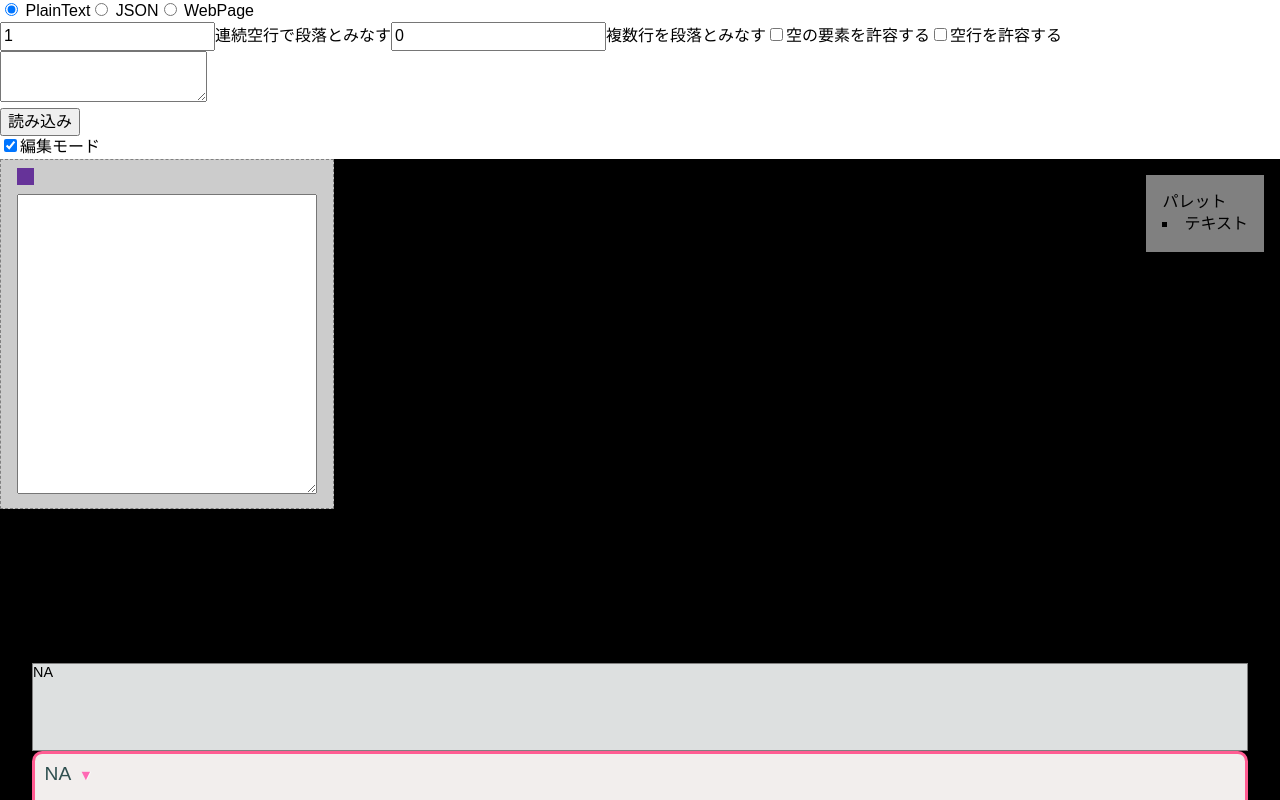
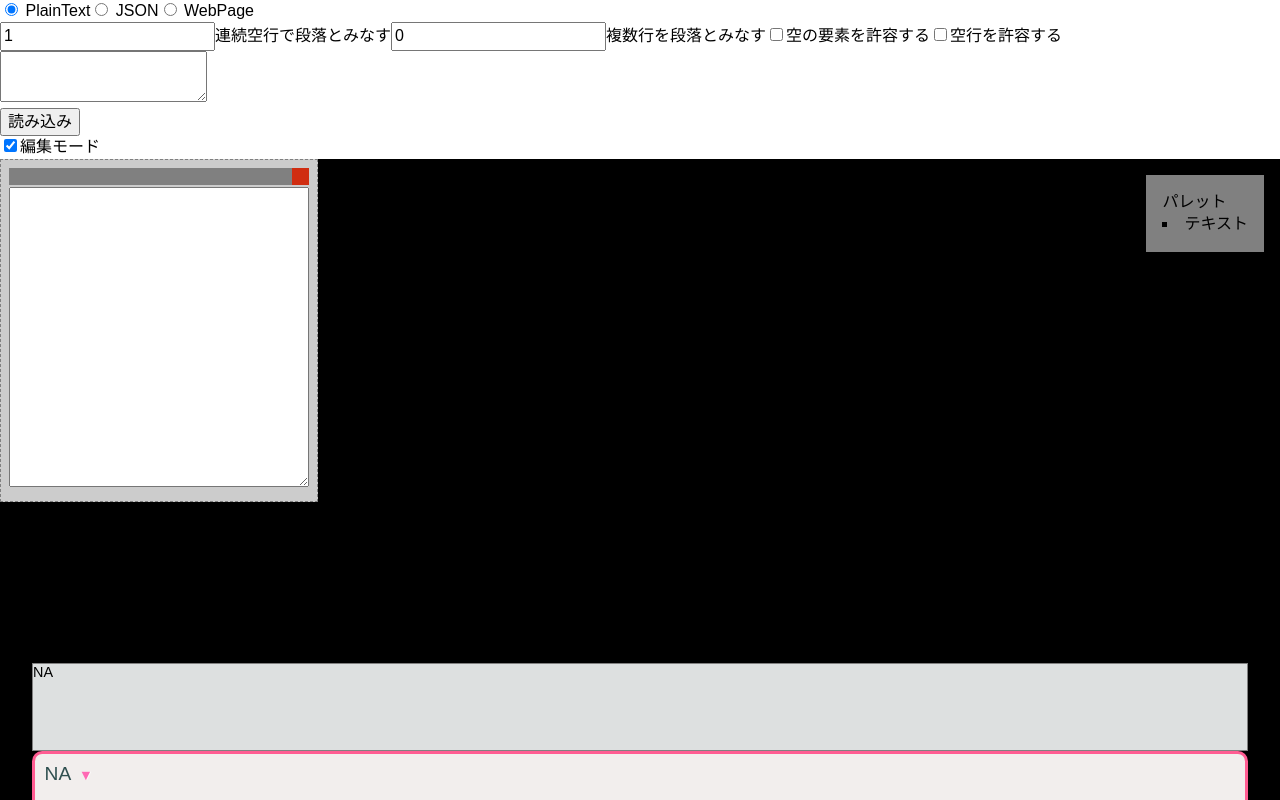
Before and after one commit to CrafterKina/tetori, a React (Create React App) app: page / in a window 1280 px wide. Both pictures are taken after a click on the item "テキスト". Shown: the top 800 px of the page. Built offline with nearby package versions, Linux system fonts and the light colour scheme.

Commit message:
Add close button to note

```diff
--- a/src/InformationPane.tsx
+++ b/src/InformationPane.tsx
@@ -19,7 +19,7 @@ const ItemTypes = {
     TEXT: "text"
 } as const
 
-function DraggableBox(props: { note: Note, index: number }) {
+function DraggableBox(props: { note: Note, index: number, remove(): void }) {
     const {note, index} = props;
     const [, drag] = useDrag<NotePacket, unknown, unknown>({
         item: {x: note.x, y: note.y, id: index, type: ItemTypes.TEXT}
@@ -28,7 +28,10 @@ function DraggableBox(props: { note: Note, index: number }) {
         left: note.x,
         top: note.y,
     }}>
-        <div ref={drag} className={"drag-handle"}/>
+        <div className={"note-navigation"}>
+            <div ref={drag} className={"drag-handle"} title={"ドラッグで動かす"}/>
+            <button className={"close-button"} onClick={props.remove} title={"閉じる"}/>
+        </div>
         <textarea
             className={"box"}
             style={{
@@ -39,10 +42,10 @@ function DraggableBox(props: { note: Note, index: number }) {
     </div>)
 }
 
-export function InformationPane(props: { notes: Note[] }) {
+export function InformationPane(props: { notes: Note[], remove: (idx: number) => void }) {
     return (
         <div className={"pane"}>
-            {props.notes.map((n, i) => <DraggableBox index={i} key={n.key} note={n}/>)}
+            {props.notes.map((n, i) => <DraggableBox index={i} key={n.key} note={n} remove={() => props.remove(i)}/>)}
         </div>)
 }
 
@@ -86,6 +89,12 @@ export function InformationPaneEditor(props: { editPane(pane: NoteMap): void, pa
         editPane(replace.concat([append]))
     }, [editPane, pane]);
 
+    const removeNote = useCallback((idx: number) => {
+        const replace = pane.slice();
+        replace.splice(idx, 1);
+        editPane(replace);
+    }, [editPane, pane])
+
     const [, drop] = useDrop({
         accept: [ItemTypes.TEXT],
         drop(item: NotePacket, monitor) {
@@ -99,7 +108,7 @@ export function InformationPaneEditor(props: { editPane(pane: NoteMap): void, pa
     })
 
     return (<div className={"pane-editor"} ref={drop}>
-        <InformationPane notes={pane}/>
+        <InformationPane notes={pane} remove={removeNote}/>
         <NotePalette createNote={createNote}/>
     </div>)
 }
--- a/src/Tetori.tsx
+++ b/src/Tetori.tsx
@@ -50,7 +50,9 @@ export function Tetori(props: Props) {
             <DndProvider backend={HTML5Backend}>
                 {edit
                     ? <InformationPaneEditor pane={panes[pages[pos]?.pane ?? panes.length - 1]} editPane={editPane}/>
-                    : <InformationPane notes={Object.values(panes[pages[pos]?.pane ?? panes.length - 1])}/>}
+                    :
+                    <InformationPane notes={Object.values(panes[pages[pos]?.pane ?? panes.length - 1])} remove={() => {
+                    }}/>}
             </DndProvider>
             <NavigableDialog contents={pages.map(c => c.dialog)} pos={pos}
                              updatePos={reduce}/>
--- a/src/tetori.css
+++ b/src/tetori.css
@@ -44,8 +44,7 @@
     visibility: hidden;
 
     border: 1px dashed gray;
-    padding: 0.5rem 1rem;
-    margin-bottom: 0.5rem;
+    padding: 0.5rem;
     background-color: rgba(255, 255, 255, 0.8);
     width: max-content;
 }
@@ -54,16 +53,30 @@
     visibility: visible;
 }
 
-.drag-handle {
+.note-navigation {
     visibility: hidden;
-    background-color: rebeccapurple;
+    margin-bottom: 2px;
+    display: flex;
+    height: 2ex;
+}
+
+.edit .note-navigation {
+    visibility: visible;
+}
+
+.close-button {
+    background-color: #d02d11;
+    border: none;
     width: 2ex;
     height: 2ex;
-    margin-bottom: 1ch;
+}
+
+.drag-handle {
+    flex: 1;
+    background-color: gray;
 }
 
 .edit .drag-handle {
-    visibility: visible;
     cursor: move;
 }
 
```
